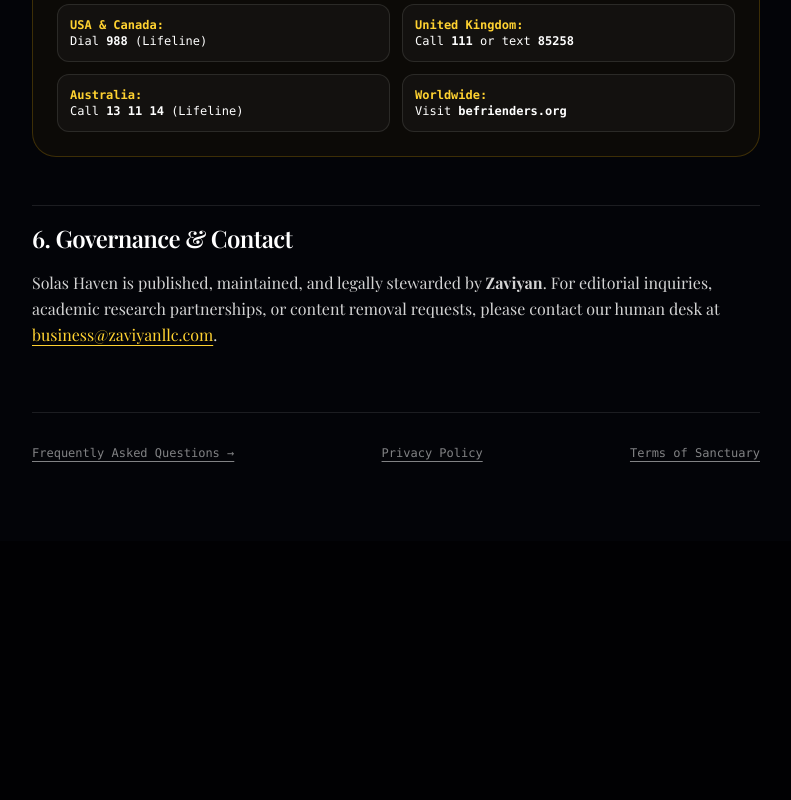
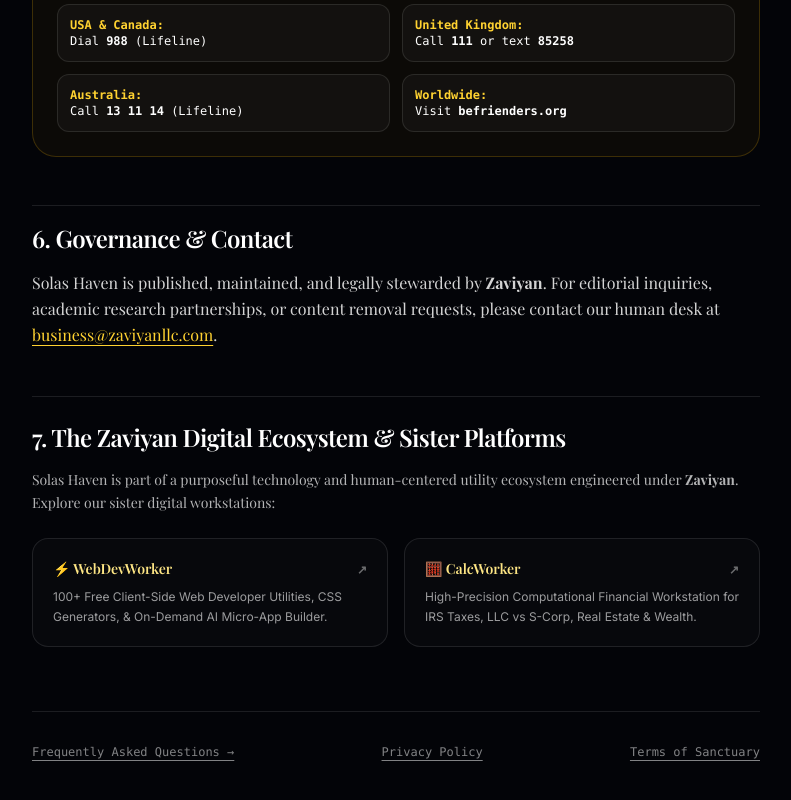
Before and after one commit to ZaviyanAnayel/solas-haven, a Next.js app: page /about in a window 1280 px wide. Shown: the part 1694-2494 px from the top of the page, without its empty margins (244-1035 px from the left). Before the commit the page ends 2235 px from the top, so only its background shows below. Built offline with nearby package versions, Linux system fonts and the light colour scheme; a web font is replaced by a local one.

Commit message:
seo(backlinks): cross-link sister platforms WebDevWorker and CalcWorker in about page and drawer footer

```diff
--- a/src/app/about/page.tsx
+++ b/src/app/about/page.tsx
@@ -147,6 +147,46 @@
               </a>.
             </p>
           </section>
+
+          {/* Section 7: Zaviyan Digital Ecosystem & Sister Platforms */}
+          <section className="space-y-4 pt-6 border-t border-white/10">
+            <h2 className="text-xl sm:text-2xl font-serif font-semibold text-white tracking-tight">
+              7. The Zaviyan Digital Ecosystem & Sister Platforms
+            </h2>
+            <p className="text-sm text-white/70 leading-relaxed font-serif">
+              Solas Haven is part of a purposeful technology and human-centered utility ecosystem engineered under <strong>Zaviyan</strong>. Explore our sister digital workstations:
+            </p>
+            <div className="grid grid-cols-1 sm:grid-cols-2 gap-4 pt-2">
+              <a
+                href="https://webdevworker.com"
+                target="_blank"
+                rel="noopener"
+                className="p-5 rounded-2xl border border-white/10 bg-white/[0.02] hover:border-amber-300/40 hover:bg-white/[0.05] transition-all group block"
+              >
+                <div className="flex items-center justify-between text-amber-200 font-semibold text-sm">
+                  <span>⚡ WebDevWorker</span>
+                  <span className="text-xs text-white/40 group-hover:translate-x-0.5 group-hover:-translate-y-0.5 transition-transform">↗</span>
+                </div>
+                <p className="text-xs text-white/60 font-sans mt-2 leading-relaxed">
+                  100+ Free Client-Side Web Developer Utilities, CSS Generators, &amp; On-Demand AI Micro-App Builder.
+                </p>
+              </a>
+              <a
+                href="https://calcworker.com"
+                target="_blank"
+                rel="noopener"
+                className="p-5 rounded-2xl border border-white/10 bg-white/[0.02] hover:border-amber-300/40 hover:bg-white/[0.05] transition-all group block"
+              >
+                <div className="flex items-center justify-between text-amber-200 font-semibold text-sm">
+                  <span>🧮 CalcWorker</span>
+                  <span className="text-xs text-white/40 group-hover:translate-x-0.5 group-hover:-translate-y-0.5 transition-transform">↗</span>
+                </div>
+                <p className="text-xs text-white/60 font-sans mt-2 leading-relaxed">
+                  High-Precision Computational Financial Workstation for IRS Taxes, LLC vs S-Corp, Real Estate &amp; Wealth.
+                </p>
+              </a>
+            </div>
+          </section>
         </div>
 
         {/* Footer Navigation */}
--- a/src/components/Header.tsx
+++ b/src/components/Header.tsx
@@ -811,6 +811,14 @@
                 <span>•</span>
                 <Link href="/contact" onClick={() => setIsMobileMenuOpen(false)} className="hover:text-amber-300 transition-colors">Contact</Link>
               </div>
+
+              {/* Zaviyan Ecosystem Sister Platforms */}
+              <div className="mt-3 pt-3 border-t border-white/5 flex items-center justify-center gap-3 text-[10px] text-white/40 font-mono">
+                <span className="text-amber-200/50 uppercase tracking-wider">Ecosystem:</span>
+                <a href="https://webdevworker.com" target="_blank" rel="noopener noreferrer" className="hover:text-amber-300 transition-colors">WebDevWorker</a>
+                <span>•</span>
+                <a href="https://calcworker.com" target="_blank" rel="noopener noreferrer" className="hover:text-amber-300 transition-colors">CalcWorker</a>
+              </div>
             </div>
           </div>
         </div>
```
